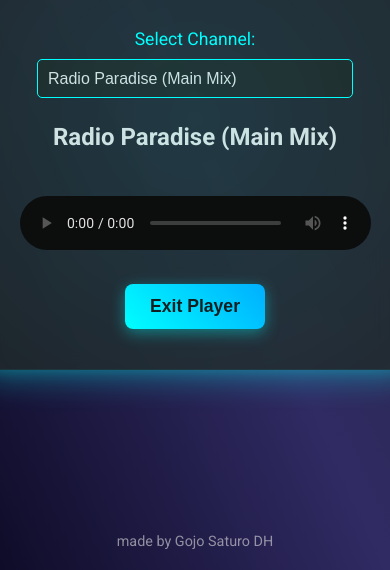
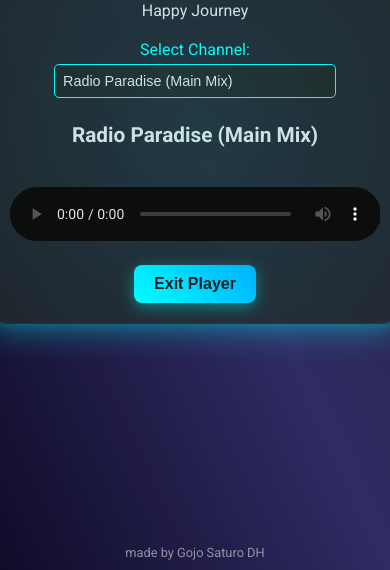
Before and after one commit to DHR-Store/Radio, a plain HTML site: page index.html in a window 390 px wide. Shown: the part 274-844 px from the top of the page. Drawn offline with Linux system fonts and the light colour scheme.

Commit message:
Update index.html

```diff
--- a/index.html
+++ b/index.html
@@ -4,7 +4,8 @@
   <meta charset="UTF-8">
   <title>Happy Journey Radio Player</title>
   <link href="https://fonts.googleapis.com/css2?family=Roboto:wght@400;700&display=swap" rel="stylesheet">
-  <style>
+
+<style>
     body {
       font-family: 'Roboto', sans-serif;
       margin: 0;
@@ -150,7 +151,70 @@
         font-size: 0.9em;
      }
 
+    /* --- Media Queries for Android Phone Sizes --- */
+
+    /* Target screens up to 600px wide (covers most phones in portrait) */
+    @media only screen and (max-width: 600px) {
+        .player-container {
+            padding: 20px; /* Reduce padding */
+            width: 95%; /* Make it slightly wider on smaller screens */
+            margin-bottom: 50px; /* Adjust margin for footer */
+        }
+
+        h1 {
+            font-size: 1.8em; /* Slightly smaller heading */
+            margin-bottom: 5px;
+        }
+
+        .header-subtitle {
+            font-size: 1em; /* Smaller subtitle */
+            margin-bottom: 20px;
+        }
+
+        .channel-selection label {
+            font-size: 1em; /* Smaller label font */
+            margin-bottom: 5px;
+        }
+
+        .channel-selection select {
+            padding: 8px; /* Reduce select padding */
+            font-size: 0.9em; /* Smaller select font */
+        }
+
+        .station-info h2 {
+            font-size: 1.3em; /* Smaller station info heading */
+        }
+
+        button {
+            padding: 10px 20px; /* Reduce button padding */
+            font-size: 1em; /* Smaller button font */
+            margin-top: 20px;
+        }
+
+        audio {
+             margin-top: 15px; /* Reduce audio margin */
+        }
+
+        footer {
+            bottom: 10px; /* Move footer slightly higher */
+            font-size: 0.8em; /* Smaller footer font */
+        }
+    }
+
+    /* Optional: Further adjustments for very small screens (e.g., old devices) */
+    @media only screen and (max-width: 320px) {
+         .player-container {
+            padding: 15px;
+         }
+
+         button {
+            padding: 8px 15px;
+         }
+    }
+
   </style>
+
+
 </head>
 <body>
   <div class="player-container">
```
